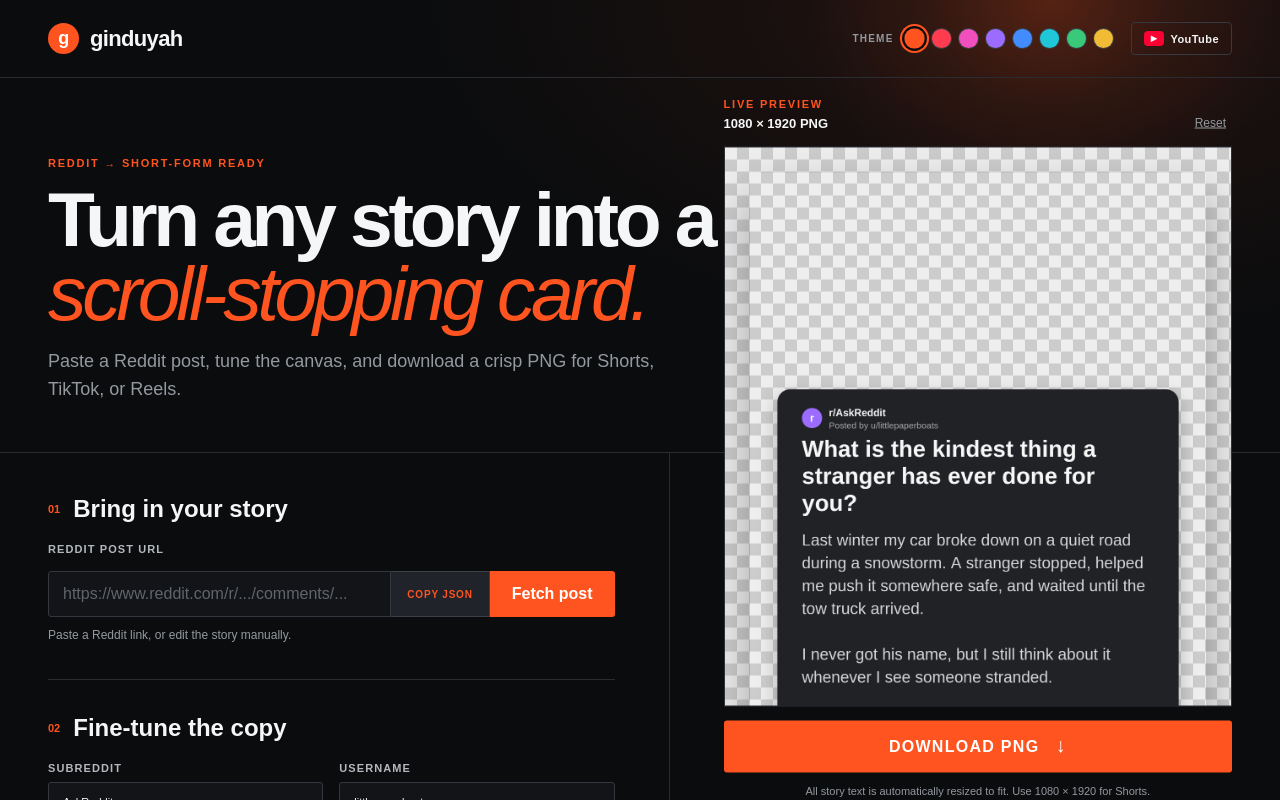
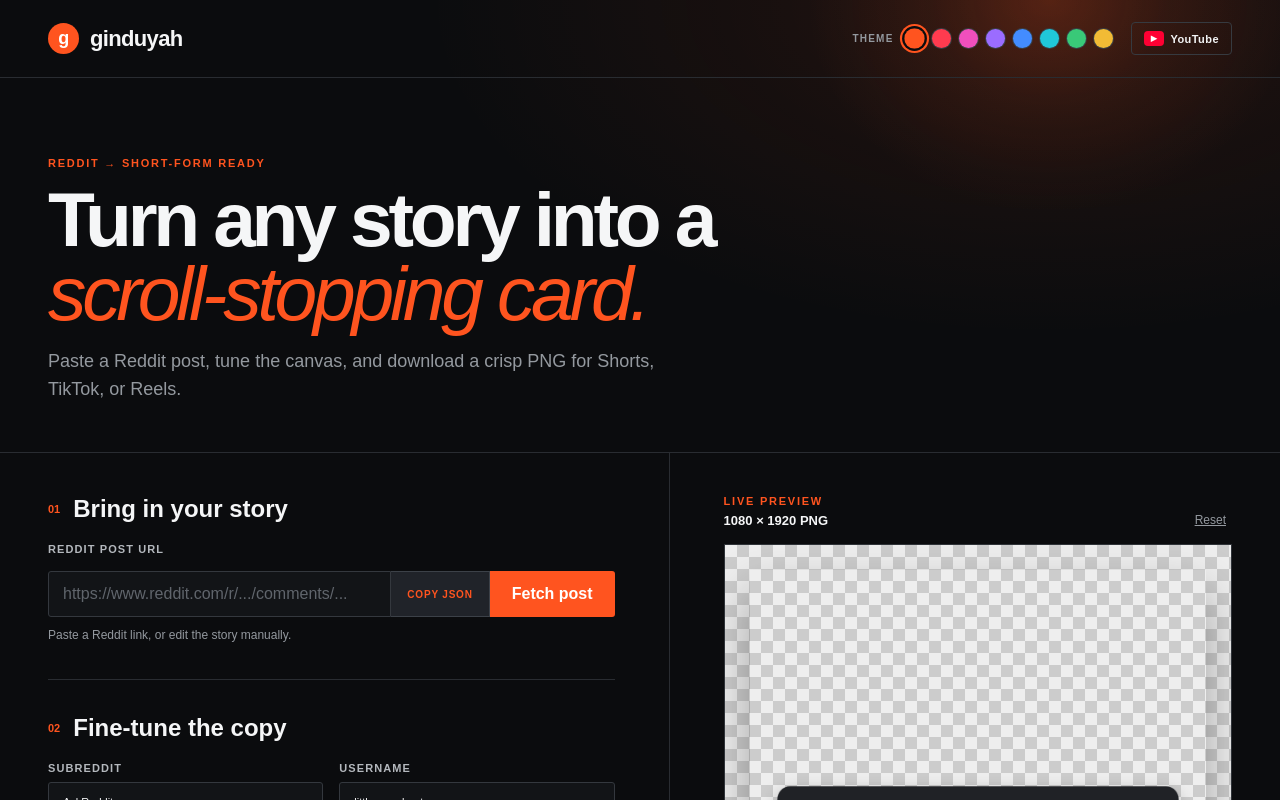
Before and after one commit to quatic4/ginduyah, a Next.js app: page / in a window 1280 px wide. Shown: the top 800 px of the page. Built offline with nearby package versions, Linux system fonts and the light colour scheme.

Commit message:
Keep live preview sticky while centering canvas

```diff
--- a/app/globals.css
+++ b/app/globals.css
@@ -25,7 +25,7 @@ h1 em { color:var(--orange);font-weight:400; }
 .lede { max-width:610px;margin:0;color:var(--muted);font-size:18px;line-height:1.55; }
 .workspace { max-width:1344px;margin:0 auto 70px;padding:0 48px;display:grid;grid-template-columns:minmax(0,1.05fr) minmax(380px,.95fr);border-top:1px solid var(--line); }
 .controls { padding:42px 54px 20px 0;border-right:1px solid var(--line); }
-.preview-panel { padding:20px 0 20px 54px;position:sticky;top:50vh;transform:translateY(-50%);align-self:start;max-height:calc(100vh - 32px);overflow-y:auto;scrollbar-width:thin;scrollbar-color:#555a61 transparent; }
+.preview-panel { padding:42px 0 20px 54px;position:sticky;top:0;align-self:start; }
 .step { display:flex;align-items:center;gap:13px;margin-bottom:20px; }
 .step span { color:var(--orange);font-size:11px;font-weight:800; }
 h2 { margin:0;font:700 24px Arial,Helvetica,sans-serif; }
@@ -97,7 +97,7 @@ canvas { display:block;width:100%;height:auto;box-shadow:0 22px 45px rgba(0,0,0,
 .tip { text-align:center;color:var(--muted);font-size:11px;margin:12px 0; }
 footer { max-width:1344px;margin:auto;padding:24px 48px 42px;border-top:1px solid var(--line);display:flex;justify-content:space-between;font-size:11px;color:var(--muted); }
 footer strong { color:var(--ink); }
-@media(max-width:850px){ header,.intro,.workspace,footer{padding-left:22px;padding-right:22px}.intro{padding-top:48px}.workspace{display:block}.controls{border-right:0;padding-right:0}.preview-panel{position:static;transform:none;max-height:none;overflow:visible;padding-left:0;border-top:1px solid var(--line)}.canvas-wrap{height:500px}footer{gap:20px;flex-direction:column}.privacy{display:none}.accent-picker>span{display:none} }
+@media(max-width:850px){ header,.intro,.workspace,footer{padding-left:22px;padding-right:22px}.intro{padding-top:48px}.workspace{display:block}.controls{border-right:0;padding-right:0}.preview-panel{position:static;padding-left:0;border-top:1px solid var(--line)}.canvas-wrap{height:500px}footer{gap:20px;flex-direction:column}.privacy{display:none}.accent-picker>span{display:none} }
 @media(prefers-reduced-motion:reduce){body{background-image:radial-gradient(circle 420px at 82vw 0,rgba(var(--accent-rgb),.15),transparent 72%)}}
 @media(max-width:600px){.accent-picker{gap:5px}.accent-picker button{width:15px;height:15px}.brand{font-size:19px}.header-actions{gap:10px}.youtube-link{padding:7px}.youtube-link{font-size:0}.youtube-link span{font-size:8px}}
 @media(max-width:520px){ .url-row{grid-template-columns:1fr 1fr}.url-row input{grid-column:1/-1}.url-row input,.fetch,.copy-json{border-radius:3px;border:1px solid #34383e}.fetch,.copy-json{padding:13px}.two{grid-template-columns:1fr}.presets{grid-template-columns:1fr}.canvas-wrap{height:430px} }
```
